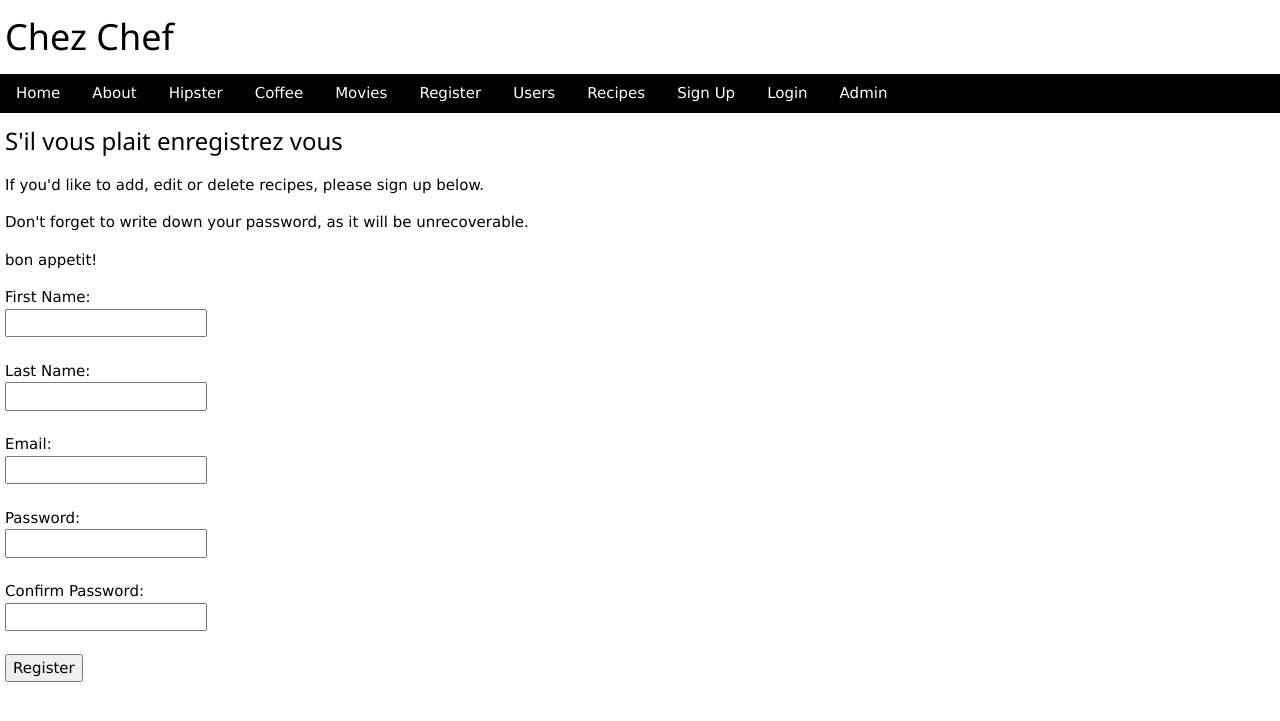
After one commit to NatashaDMoore/jinja, a Flask app: page /sign_up in a window 1280 px wide. The commit adds this page. Shown: the top 721 px of the page. Run offline with Flask 3, Linux system fonts and the light colour scheme.

Commit message:
adds login and logout and sign up

```diff
--- a/forms.py
+++ b/forms.py
@@ -1,10 +1,11 @@
 # forms.py
 from flask_wtf import FlaskForm
-from wtforms import StringField, TextAreaField, FloatField, SelectField, DecimalField, validators
+from wtforms import StringField, TextAreaField, FloatField, SelectField, DecimalField, SubmitField, PasswordField, validators
 
 from wtforms.validators import InputRequired
 
-#RECIPE ADD FORM
+
+# RECIPE ADD FORM
 class RecipeAdd(FlaskForm):
   name = StringField('Name', validators=[InputRequired()])
   author = StringField('Author')
@@ -12,13 +13,39 @@ class RecipeAdd(FlaskForm):
   ingredients = TextAreaField('Ingredients', validators=[InputRequired()])
   instructions = TextAreaField('Instructions', validators=[InputRequired()])
   rating = FloatField('Rating')
-  category_id = SelectField('Category', coerce=int, validators=[InputRequired()])
+  category_id = SelectField('Category',
+                            coerce=int,
+                            validators=[InputRequired()])
 
-#RECIPE EDIT FORM
+
+# RECIPE EDIT FORM
 class RecipeEdit(FlaskForm):
-    name = StringField('Name', validators=[validators.DataRequired()])
-    description = TextAreaField('Description', validators=[validators.DataRequired()])
-    ingredients = TextAreaField('Ingredients', validators=[validators.DataRequired()])
-    instructions = TextAreaField('Instructions', validators=[validators.DataRequired()])
-    category_id = SelectField('Category', coerce=int, validators=[validators.DataRequired()])
-    rating = DecimalField('Rating', validators=[validators.NumberRange(min=0, max=5)])
+  name = StringField('Name', validators=[validators.DataRequired()])
+  description = TextAreaField('Description',
+                              validators=[validators.DataRequired()])
+  ingredients = TextAreaField('Ingredients',
+                              validators=[validators.DataRequired()])
+  instructions = TextAreaField('Instructions',
+                               validators=[validators.DataRequired()])
+  category_id = SelectField('Category',
+                            coerce=int,
+                            validators=[validators.DataRequired()])
+  rating = DecimalField('Rating',
+                        validators=[validators.NumberRange(min=0, max=5)])
+
+
+# LOGIN FORM
+class LoginForm(FlaskForm):
+  email = StringField('Email', validators=[validators.DataRequired(), validators.Email()])
+  password = PasswordField('Password', validators=[validators.DataRequired()])
+  submit = SubmitField('Login')
+
+
+# REGISTRATION FORM
+class RegistrationForm(FlaskForm):
+  first_name = StringField('First Name', validators=[validators.DataRequired()])
+  last_name = StringField('Last Name', validators=[validators.DataRequired()])
+  email = StringField('Email', validators=[validators.DataRequired(), validators.Email()])
+  password = PasswordField('Password', validators=[validators.DataRequired()])
+  confirm_password = PasswordField('Confirm Password', validators=[validators.DataRequired(), validators.EqualTo('password', message='Passwords must match')])
+  submit = SubmitField('Register')
--- a/main.py
+++ b/main.py
@@ -1,3 +1,7 @@
+# ============================================================================
+#                               IMPORTS
+# ============================================================================
+
 from flask import Flask, render_template, request, url_for, redirect, flash
 from flask_admin import Admin
 from flask_admin.contrib.sqla import ModelView
@@ -10,16 +14,21 @@ import json
 
 import utils as util
 
-#wtf forms import
-from forms import RecipeAdd, RecipeEdit
+# wtf and registration forms import
+from forms import RecipeAdd, RecipeEdit, LoginForm, RegistrationForm
 
-#add CSRF protection to forms
+# add CSRF protection to forms
 from flask_wtf import CSRFProtect
+
+# Login and password
+from flask_login import LoginManager, login_user, logout_user, login_required, current_user
+from werkzeug.security import generate_password_hash
 
 # Database
 from models import db
 from models.category import Category
 from models.recipe import Recipe
+from models.chef import Chef
 
 # loads default recipe data
 from default_data import create_default_data
@@ -29,12 +38,18 @@ app = Flask(__name__)
 app.config['SECRET_KEY'] = os.environ.get('FLASK_SECRET_KEY',
                                           'default_secret_key')
 
-#add csrf after secret key
+# add csrf after secret key
 csrf = CSRFProtect(app)
 
 # Database
 app.config['SQLALCHEMY_DATABASE_URI'] = 'sqlite:///recipes.db'
 db.init_app(app)
+
+# setup login
+login_manager = LoginManager()
+login_manager.login_view = 'login'
+login_manager.init_app(app)
+
 
 # ============================================================================
 #                               ROUTES
@@ -63,6 +78,7 @@ def hipster():
 def coffee():
   title = "Coffee"
   return render_template("coffee.html", title=title)
+
 
 # ============================================================================
 #                               MOVIE
@@ -93,6 +109,7 @@ movie_dict = [{
 # Variable that holds the movie.stars function that movie_dict passes thru
 movie_dict = util.movie_stars(movie_dict)
 
+
 # --------------- MOVIES ---------------
 @app.route('/movies')
 def movies():
@@ -104,6 +121,7 @@ def movies():
 
 # ============================================================================
 #                               FORM
+
 
 @app.route('/register', methods=['GET', 'POST'])
 def register():
@@ -128,52 +146,57 @@ def register_data(form_data):
       for key, value in form_data.items()
   ]
 
+
 # ============================================================================
 #                               RECIPES
 
 
 # --------------- DELETE RECIPE ---------------
 @app.route('/delete_recipe/<int:id>', methods=['POST'])
+@login_required
 def delete_recipe(id):
-    recipe = Recipe.query.get_or_404(id)
-    db.session.delete(recipe)
-    db.session.commit()
-    flash('Recipe deleted successfully!', 'success')
-    return redirect(url_for('recipes'))
+  recipe = Recipe.query.get_or_404(id)
+  db.session.delete(recipe)
+  db.session.commit()
+  flash('Recipe deleted successfully!', 'success')
+  return redirect(url_for('recipes'))
 
 
 # --------------- EDIT RECIPE ---------------
 
+
 @app.route('/edit_recipe/<int:recipe_id>', methods=['GET', 'POST'])
+@login_required
 def edit_recipe(recipe_id):
-    # Retrieve the recipe from the database
-    recipe = Recipe.query.get_or_404(recipe_id)
-    form = RecipeEdit(obj=recipe)
+  # Retrieve the recipe from the database
+  recipe = Recipe.query.get_or_404(recipe_id)
+  form = RecipeEdit(obj=recipe)
 
-    # Populate categories in the form
-    form.category_id.choices = [(category.id, category.name) for category in Category.query.all()]
+  # Populate categories in the form
+  form.category_id.choices = [(category.id, category.name)
+                              for category in Category.query.all()]
 
+  if request.method == 'POST' and form.validate_on_submit():
+    form.populate_obj(recipe)  # Update the recipe object with form data
+    db.session.commit()
+    flash('Recipe updated successfully!', 'success')
+    return redirect(url_for('recipes'))
 
-    if request.method == 'POST' and form.validate_on_submit():
-        form.populate_obj(recipe)  # Update the recipe object with form data
-        db.session.commit()
-        flash('Recipe updated successfully!', 'success')
-        return redirect(url_for('recipes'))
-
-    #form did NOT validate
-    if request.method == 'POST' and not form.validate():
-          for field, errors in form.errors.items():
-              for error in errors:
-                  flash(f"Error in {field}: {error}", 'error')
-          return render_template('edit_recipe.html', form=form, recipe=recipe)
-
+  #form did NOT validate
+  if request.method == 'POST' and not form.validate():
+    for field, errors in form.errors.items():
+      for error in errors:
+        flash(f"Error in {field}: {error}", 'error')
     return render_template('edit_recipe.html', form=form, recipe=recipe)
 
+  return render_template('edit_recipe.html', form=form, recipe=recipe)
 
 
 # --------------- ADD RECIPE ---------------
 
+
 @app.route('/add_recipe', methods=['GET', 'POST'])
+@login_required
 def add_recipe():
   form = RecipeAdd()
 
@@ -230,7 +253,84 @@ def recipe(recipe_id):
 
 
 # ============================================================================
+#                               LOGIN & LOGOUT
+
+#LOGIN MANAGER
+@login_manager.user_loader
+def load_user(user_id):
+    return db.session.get(Chef, int(user_id))
+
+#LOGIN
+@app.route('/login', methods=['GET', 'POST'])
+def login():
+    title = "Chez Chef"
+    # Override next on query string to display warning
+    next_url = request.args.get('next')
+    if next_url:
+        flash('Please log in to access this page.', 'warning')
+
+    form = LoginForm()
+    if form.validate_on_submit():
+        chef = Chef.query.filter_by(email=form.email.data).first()
+        if chef and chef.check_password(form.password.data):
+            login_user(chef)
+            next_page = request.args.get('next')
+            flash('Login Successful!', 'success')
+            return redirect(next_page or url_for('index'))
+        else:
+            flash('Login or password incorrect', 'error')
+
+    #form did NOT validate
+    if request.method == 'POST' and not form.validate():
+          for field, errors in form.errors.items():
+              for error in errors:
+                  flash(f"Error in {field}: {error}", 'error')
+    context = {
+        "title": title,
+        "form": form
+    }
+    return render_template('login.html',**context)
+
+#LOGOUT
+@app.route('/logout')
+def logout():
+    logout_user()
+    flash('Logout Successful!', 'success')
+    return redirect(url_for('index'))
+
+#SIGN_UP
+@app.route('/sign_up', methods=['GET', 'POST'])
+def sign_up():
+    title = "Chez Chef"
+    form = RegistrationForm()
+    if form.validate_on_submit():
+        chef= Chef(first_name=form.first_name.data,
+                     last_name=form.last_name.data,
+                     email=form.email.data)
+        chef.set_password(form.password.data)
+        db.session.add(chef)
+        db.session.commit()
+        flash('Registration successful! Please log in.', 'success')
+        return redirect(url_for('login'))
+    #form did NOT validate
+    if request.method == 'POST' and not form.validate():
+        for field, errors in form.errors.items():
+            for error in errors:
+                flash(f"Error in {field}: {error}", 'error')
+
+    context = {
+        "title": title,
+        "form": form
+    }
+    return render_template('sign_up.html', **context)
+
+# website name inspiration from 1500+ Food Blog Name Ideas for Every Niche
+
+
+
+# ============================================================================
 #                               USERS
+
 
 # --------------- USERS LIST ---------------
 @app.route('/users')
@@ -276,6 +376,7 @@ admin = Admin(app)
 admin.url = '/admin/'  #would not work on repl w/o this!
 admin.add_view(RecipeView(Recipe, db.session))
 admin.add_view(ModelView(Category, db.session))
+admin.add_view(ModelView(Chef, db.session))
 
 # ============================================================================
 #                               DATABASE
--- a/models/__init__.py
+++ b/models/__init__.py
@@ -5,3 +5,4 @@ db = SQLAlchemy()
 
 from .recipe import Recipe
 from .category import Category
+from .chef import Chef
--- a/pyproject.toml
+++ b/pyproject.toml
@@ -12,6 +12,9 @@ flask-sqlalchemy = "^3.1.1"
 flask-admin = "^1.6.1"
 flask-wtf = "^1.2.1"
 wtforms = "^3.1.2"
+flask-login = "^0.6.3"
+werkzeug = "^3.0.1"
+email-validator = "^2.1.1"
 
 [tool.pyright]
 # https://github.com/microsoft/pyright/blob/main/docs/configuration.md
--- a/templates/base.html
+++ b/templates/base.html
@@ -34,7 +34,7 @@
   <h1 style=padding-left:5px;>{{title}}</h1>
 
     <!-- Nav -->
-    <div class="w3-bar w3-black">
+    <nav class="w3-bar w3-black">
       <a href="/" class="w3-bar-item w3-button">Home</a>
       <a href="/about" class="w3-bar-item w3-button">About</a>
       <a href="/hipster" class="w3-bar-item w3-button">Hipster</a>
@@ -43,8 +43,20 @@
       <a href="/register" class="w3-bar-item w3-button">Register</a>
       <a href="/users" class="w3-bar-item w3-button">Users</a>
       <a href="/recipes" class="w3-bar-item w3-button">Recipes</a>
+      <a href="/sign_up" class="w3-bar-item w3-button">Sign Up</a>
+      {% if current_user.is_authenticated %}
+        <a href="/logout" class="w3-bar-item w3-button">Logout</a>
+      {% else %}
+        <a href="/login" class="w3-bar-item w3-button">Login</a>
+      {% endif %}
       <a href="/admin/" class="w3-bar-item w3-button">Admin</a>
-    </div>
+    </nav>
+
+  <!-- Reminder to logout -->
+    {% if current_user.is_authenticated %}
+      <p><em>Chef <b>{{ current_user.first_name }}</b> is logged in.  Don't forget to <a href="/logout">Logout</a>!</em></p>
+    {% endif %}
+
 
     <!---------- webpage content will live inside the below div ---------->
   <div class="wrapper">
@@ -52,15 +64,18 @@
     {% with messages = get_flashed_messages(with_categories=true) %}
       {% if messages %}
         {% for category, message in messages %}
-        <div class="w3-panel {{ category }}" style="max-width:500px; position:relative">
-          <span onclick="this.parentElement.style.display='none'"
+          {% if category != 'message' %}
+          <div class="w3-panel {{ category }}" style="max-width:500px; position:relative">
+            <span onclick="this.parentElement.style.display='none'"
           class="w3-button w3-large w3-display-topright">&times;</span>
-          <h3>{{ category.title() }}</h3>
-             <p>{{ message }}</p>
-          {% endfor %}
-        </div>
+            <h3>{{ category.title() }}</h3>
+            <p>{{ message }}</p>
+          </div>
+            {% endif %}
+        {% endfor %}
       {% endif %}
     {% endwith %}
+
 
     {% block content %}
     {% endblock %}
--- /dev/null
+++ b/templates/sign_up.html
@@ -0,0 +1,34 @@
+<!-- templates/sign_up.html -->
+
+{% extends 'base.html' %}
+{% block content %}
+    <h3>S'il vous plait enregistrez vous</h3>
+<p>If you'd like to add, edit or delete recipes, please sign up below.</p>
+<p>Don't forget to write down your password, as it will be unrecoverable.</p>
+<p>bon appetit!</p>
+    <form method="post">
+        {{ form.hidden_tag() }}
+        <div>
+            {{ form.first_name.label }}:<br>{{ form.first_name }}
+        </div>
+      <br>
+        <div>
+            {{ form.last_name.label }}:<br>{{ form.last_name }}
+        </div>
+      <br>
+        <div>
+            {{ form.email.label }}:<br>{{ form.email }}
+        </div>
+      <br>
+        <div>
+            {{ form.password.label }}:<br>{{ form.password }}
+        </div>
+      <br>
+        <div>
+            {{ form.confirm_password.label }}:<br>{{ form.confirm_password }}
+        </div>
+      <br>
+        <button type="submit">Register</button>
+    </form>
+
+{% endblock %}
```
Also changed, not shown: models/chef.py (added, +17 -0 lines), templates/login.html (added, +17 -0 lines), templates/recipe.html (+9 -7 lines), templates/recipes.html (+3 -6 lines), instance/recipes.db, 1 other file.
